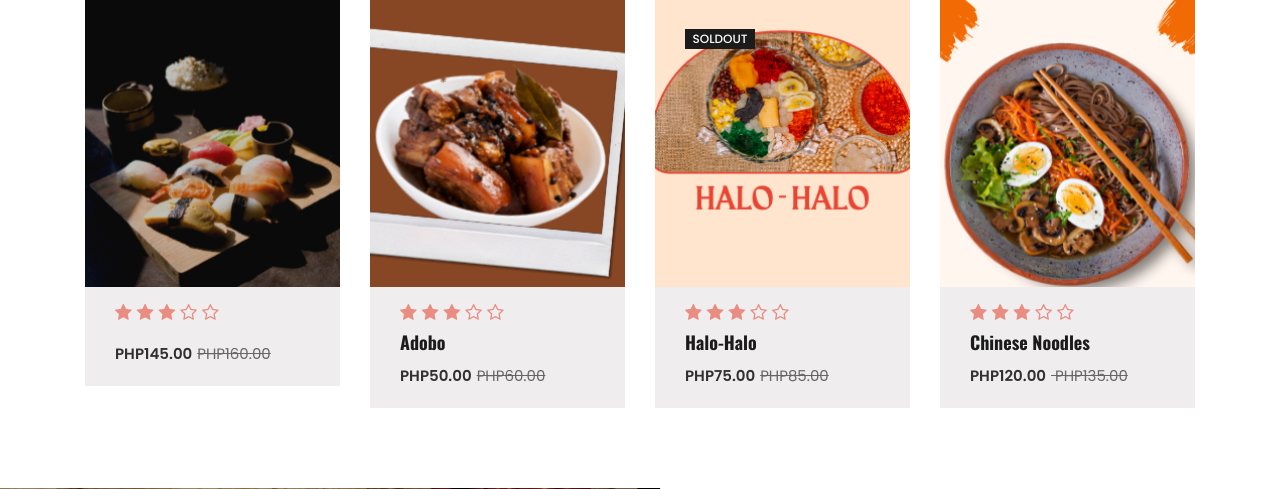
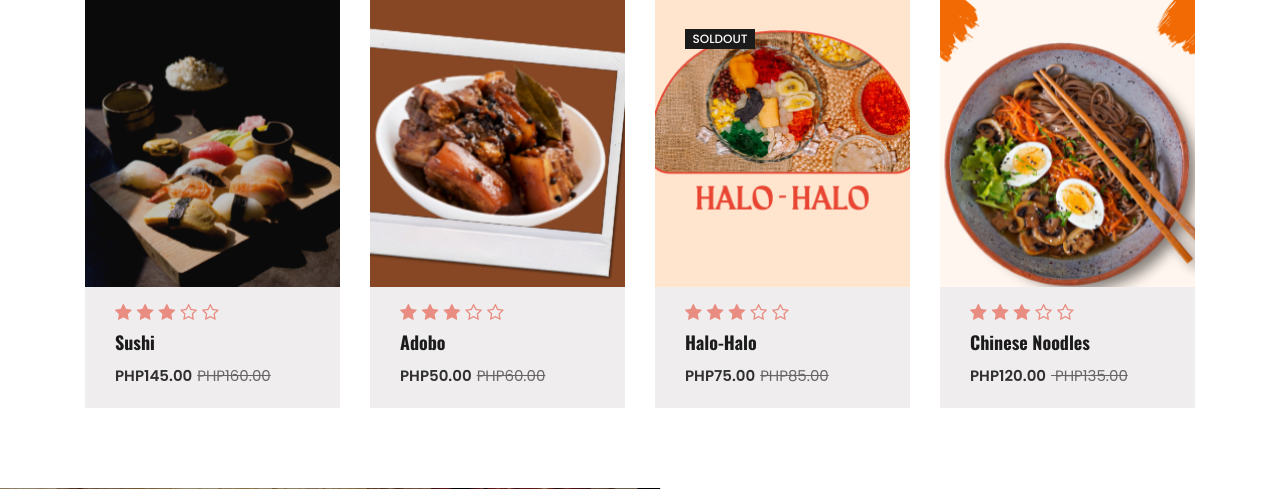
Before and after one commit to Molorkey/Orbien_IT2C_finalproject_FoodKo, a PHP site: page / in a window 1280 px wide. Shown: the part 1455-1944 px from the top of the page. Run offline with PHP 8.4, Linux system fonts and the light colour scheme; some web fonts are replaced.

Commit message:
fixed some missing echo

```diff
--- a/index.php
+++ b/index.php
@@ -746,8 +746,9 @@
                                             <i class="fa fa-star-o"></i>
                                         </div>
                                         <div class="product-title">
+                                        <?php
+                                            echo '<h4 class="title-2"> <a href="product-details.html">Sushi</a></h4>';
 
-                                        <?php
 
                                         ?>
                                         </div>
```
